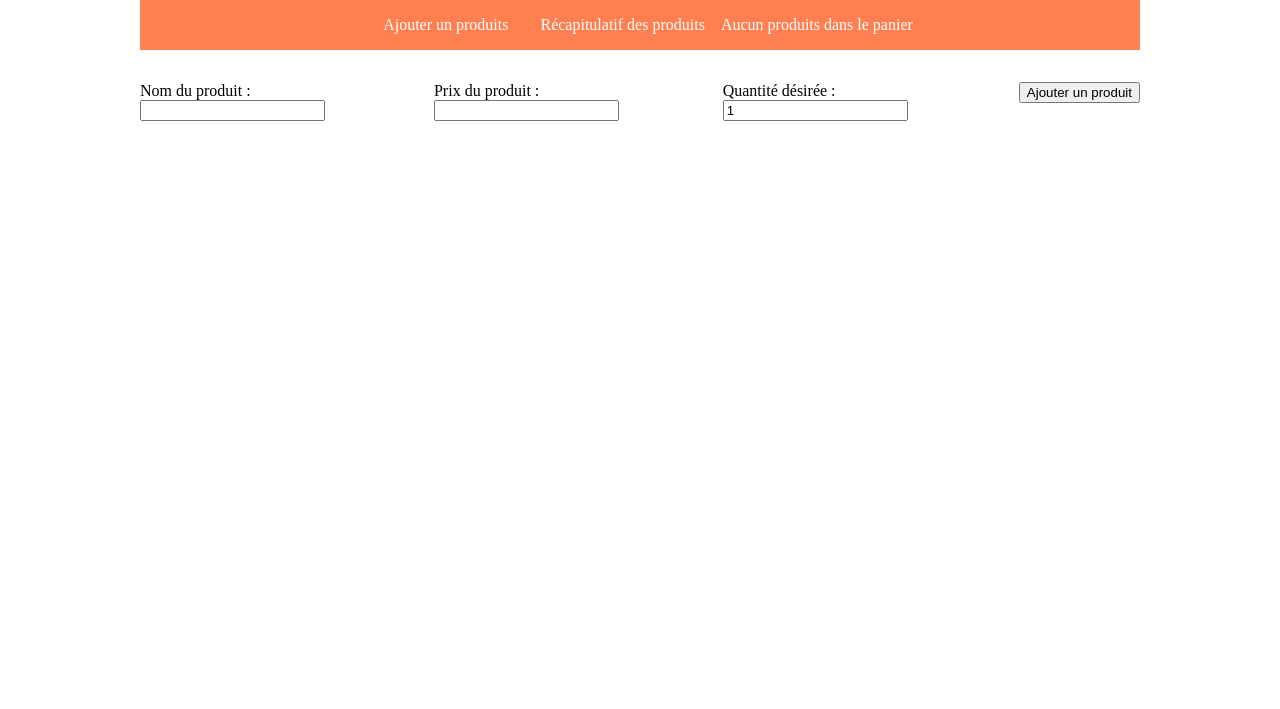
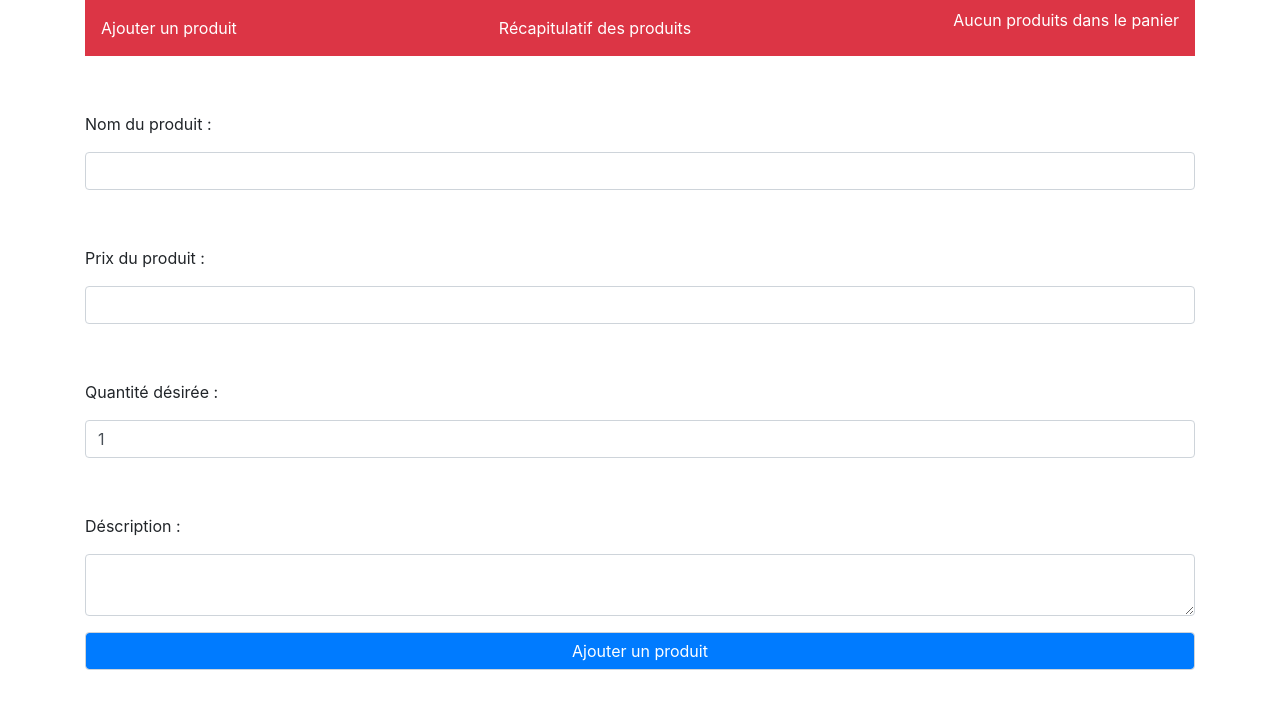
Before and after one commit to Marvinb67/exo_appli_web, a PHP site: page / in a window 1280 px wide. Shown: the top 709 px of the page. Run offline with PHP 8.4, Linux system fonts and the light colour scheme.

Commit message:
Ajouts : Supprimer un ou tous les produits ; modifier quantité et ajout d'une déscription de produit

```diff
--- a/footer.php
+++ b/footer.php
@@ -1,3 +1,5 @@
         </div>
+        <script src="https://cdn.jsdelivr.net/npm/jquery@3.5.1/dist/jquery.slim.min.js" integrity="sha384-DfXdz2htPH0lsSSs5nCTpuj/zy4C+OGpamoFVy38MVBnE+IbbVYUew+OrCXaRkfj" crossorigin="anonymous"></script>
+        <script src="https://cdn.jsdelivr.net/npm/bootstrap@4.6.1/dist/js/bootstrap.bundle.min.js" integrity="sha384-fQybjgWLrvvRgtW6bFlB7jaZrFsaBXjsOMm/tB9LTS58ONXgqbR9W8oWht/amnpF" crossorigin="anonymous"></script>
     </body>
 </html>
--- a/header.php
+++ b/header.php
@@ -1,17 +1,17 @@
 <!DOCTYPE html>
 <html lang="en">
 <head>
-    <link rel="stylesheet" href="style.css">
     <meta charset="UTF-8">
     <meta http-equiv="X-UA-Compatible" content="IE=edge">
     <meta name="viewport" content="width=device-width, initial-scale=1.0">
+    <link rel="stylesheet" href="https://cdn.jsdelivr.net/npm/bootstrap@4.6.1/dist/css/bootstrap.min.css" integrity="sha384-zCbKRCUGaJDkqS1kPbPd7TveP5iyJE0EjAuZQTgFLD2ylzuqKfdKlfG/eSrtxUkn" crossorigin="anonymous">    <link rel="stylesheet" href="style.css">
     <title><?= $title; ?></title>
 </head>
 <body>
     <div class="container">
         <header>
-            <nav>
-                <a href="index.php">Ajouter un produits</a>
+            <nav class="navbar bg-danger">
+                <a href="index.php">Ajouter un produit</a>
                 <a href="recap.php">Récapitulatif des produits</a>
                 <p> <?php
                        if (isset($_SESSION['products'])) {
--- a/index.php
+++ b/index.php
@@ -1,36 +1,42 @@
 <?php
 session_start();
-    $title = 'Ajouter un produits';
+    $title = 'Ajouter un produit';
     require 'header.php';
 ?>
         <?php
             if (isset($_SESSION['message'])) { ?>
-                <div id="message"><?= $_SESSION['message']; ?></div>
+                <div id="message" class="bg-success mt-3 text-center"><?= $_SESSION['message']; ?></div>
         <?php
                 unset($_SESSION['message']);
                 }
         ?>
-    <form action="traitement.php" method="post">
+    <form action="traitement.php?action=add" method="post" class="my-3">
         <p>
             <label>
-                Nom du produit :
-                <input type="text" name="name">
+               <p> Nom du produit :</p>
+                <input type="text" name="name" class="form-control">
             </label>
         </p>
         <p>
             <label>
-                Prix du produit :
-                <input type="number" step="any" name="price">
+                <p>Prix du produit :</p>
+                <input type="number" step="any" name="price" class="form-control">
             </label>
         </p>
         <p>
             <label>
-                Quantité désirée :
-                <input type="number" name="qtt" value="1">
+                <p>Quantité désirée :</p>
+                <input type="number" name="qtt" value="1" class="form-control">
             </label>
         </p>
         <p>
-            <input type="submit" name="submit" value="Ajouter un produit">
+            <label>
+               <p>Déscription :</p>
+                <textarea class="form-control" name="description"></textarea>
+            </label>
+        </p>
+        <p>
+            <input type="submit" name="submit" value="Ajouter un produit" class="form-control bg-primary button">
         </p>
     </form>
 <?php
--- a/style.css
+++ b/style.css
@@ -1,50 +1,31 @@
-*{
-    box-sizing: border-box;
+nav, nav a{
+    color: white;
+    text-decoration: none;
 }
-body{
-    margin: 0;
-}
-.container{
-        max-width: 1000px;
-        margin: auto;
-}
-header{
-    background-color: coral;
-    text-align: center;
-    margin-bottom: 1em;
-}
-nav{
-    display: flex;
-    justify-content: center;
-}
-nav a{
-    text-decoration: none;
-    padding: 1em;
+
+nav a:hover{
     color: white;
 }
-nav p{
-    color: white;
+
+table a{
+    font-size: 20px;
+    color: blue;
 }
-table{
-    margin: auto;
-    width: 100%;
-    text-align: center;
-}
-table, tr, td, th{
-    border: 1px solid black;
-    border-collapse: collapse;
+.delete{
+    color: red;
+    font-size: 18px;
+    text-decoration: none;
 }
 
-th{
-    background-color: grey;
-}
-form{
-    display: flex;
-    justify-content: center;
+.delete:hover{
+    color: red;
 }
 
 #message{
     text-align: center;
-    background-color: green;
     color: white;
 }
+
+.button{
+    color: #fff;
+}
```
Also changed, not shown: description.php (added, +16 -0 lines), recap.php (+15 -12 lines), traitement.php (+43 -2 lines).
